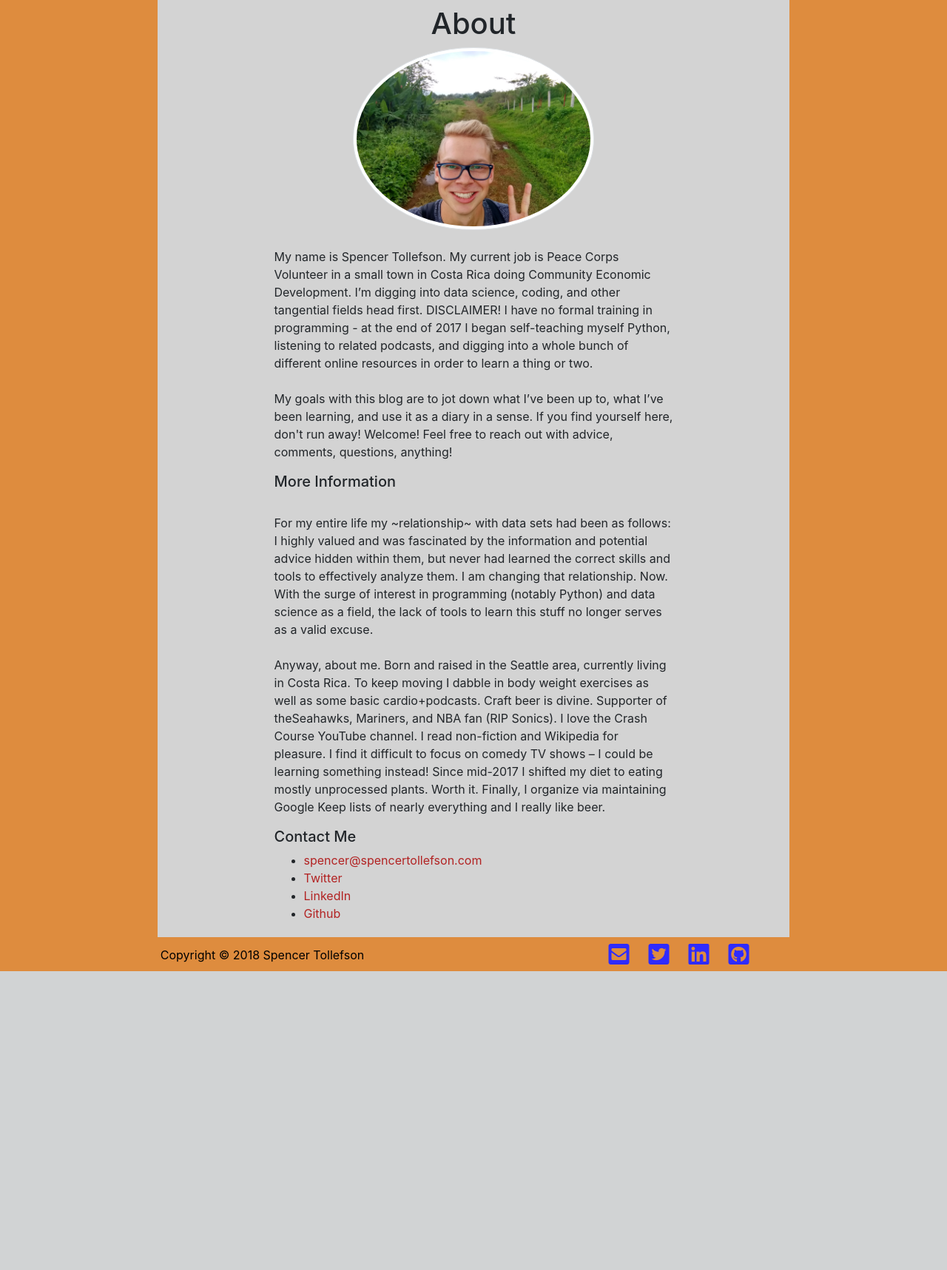
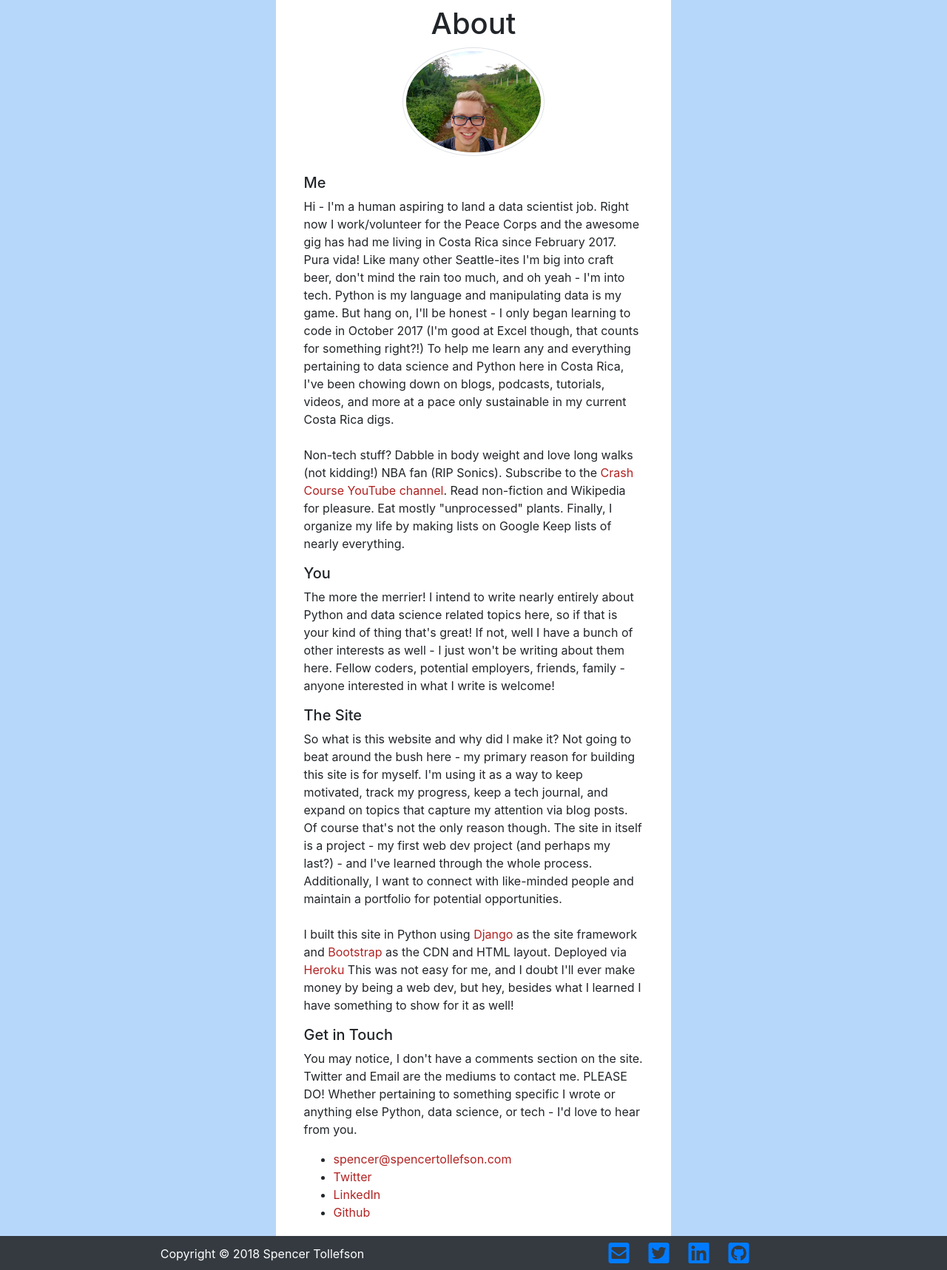
Before and after one commit to spencertollefson/spencertollefson.com-website, a Django app: page / in a window 1280 px wide. Shown: the part 56-1773 px from the top of the page at 74% size. Before the commit the page ends 1369 px from the top, so only its background shows below. Run offline with Django 3.2, Linux system fonts and the light colour scheme; parts of the project's set-up code (start-up, migrations or seed data) failed here and were passed over; some libraries are stand-ins or nearby versions.

Commit message:
Rewrite About section and change column widths more

```diff
--- a/blog/static/blog/css/blog.css
+++ b/blog/static/blog/css/blog.css
@@ -2,7 +2,7 @@ html {
     /*position: relative;*/
 }
 body {
-    background-color: #de8c3e;
+    background-color: #b7d7fa;
     display: flex;
     flex-direction: column;
     min-height: 100vh;
@@ -14,7 +14,7 @@ body {
 
 .icon-colors {
     font-size: 2em;
-    color: #2f2bff;
+    color: #007bff;
     text-align: center;
 }
 
@@ -74,9 +74,9 @@ a:hover {
     align-content: center;
 }
 .container {
-    background-color: lightgrey;
+    background-color: white;
 }
 
 .foot-nav {
-    background-color: #de8c3e;
+    background-color: #343a40;
 }
--- a/blog/templates/blog/about.html
+++ b/blog/templates/blog/about.html
@@ -33,48 +33,65 @@
 
 
 {% block content %}
-<p>My name is Spencer Tollefson. My current job is Peace Corps
-Volunteer in a small town in Costa Rica doing Community
-Economic Development. I’m digging into data science, coding,
-and other tangential fields head first. DISCLAIMER! I have no formal training in programming
-- at the end of 2017 I began self-teaching myself Python,
-listening to related podcasts, and digging into a whole bunch
-of different online resources in order to learn a thing or two.
-<br>
-<br>
-My goals with this blog are to jot down what I’ve been up to, what I’ve
-been learning, and use it as a diary in a sense. If you find yourself
-here, don't run away! Welcome! Feel free to reach out with advice, comments,
-questions, anything!
-</p>
-<h5>More Information</h5>
-<br>
-<p>For my entire life my ~relationship~ with data sets had been as
-    follows: I highly valued and was fascinated by the information
-    and potential advice hidden within them, but never had learned
-    the correct skills and tools to effectively analyze them. I am
-    changing that relationship. Now. With the surge of interest in
-    programming (notably Python) and data science as a field, the
-    lack of tools to learn this stuff no longer serves as a valid
-    excuse.
-    <br>
-    <br>
-    Anyway, about me. Born and raised in the Seattle area, currently
-    living in Costa Rica. To keep moving I dabble in body weight
-    exercises as well as some basic cardio+podcasts. Craft beer is
-    divine. Supporter of theSeahawks, Mariners, and NBA fan (RIP Sonics).
-    I love the Crash Course YouTube channel. I read non-fiction and
-    Wikipedia for pleasure. I find it difficult to focus on comedy
-    TV shows – I could be learning something instead! Since mid-2017
-    I shifted my diet to eating mostly unprocessed plants. Worth it.
-    Finally, I organize via maintaining Google Keep lists of nearly
-    everything and I really like beer.
-</p>
-    <h5>Contact Me</h5>
-<ul>
+    <h5>Me</h5>
+    <p>
+    Hi - I'm a human aspiring to land a data scientist job. Right now I work/volunteer
+    for the Peace Corps and the awesome gig has had me living in Costa Rica
+    since February 2017. Pura vida! Like many other Seattle-ites I'm big into
+    craft beer, don't mind the rain too much, and oh yeah - I'm into tech.
+    Python is my language and manipulating data is my game. But hang on, I'll be
+    honest - I only began learning to code in October 2017 (I'm good at Excel
+    though, that counts for something right?!) To help me learn any and
+    everything pertaining to data science and Python here in Costa Rica,
+    I've been chowing down on blogs, podcasts, tutorials, videos, and
+    more at a pace only sustainable in my current Costa Rica digs.
+    <br><br>
+    Non-tech stuff? Dabble in body weight and love long walks (not kidding!)
+    NBA fan (RIP Sonics). Subscribe to the
+    <a href="https://www.youtube.com/user/crashcourse">Crash Course YouTube channel</a>.
+    Read non-fiction and Wikipedia for pleasure. Eat mostly "unprocessed" plants.
+    Finally, I organize my life by making lists on Google Keep lists of nearly
+    everything.
+    </p>
+
+    <h5>You</h5>
+    <p>
+    The more the merrier! I intend to write nearly entirely about Python and data
+    science related topics here, so if that is your kind of thing that's great!
+    If not, well I have a bunch of other interests as well - I just won't be
+    writing about them here. Fellow coders, potential employers, friends,
+    family - anyone interested in what I write is welcome!
+    </p>
+
+    <h5>The Site</h5>
+    <p>
+    So what is this website and why did I make it? Not going to beat around the
+    bush here - my primary reason for building this site is for myself. I'm
+    using it as a way to keep motivated, track my progress, keep a tech journal,
+    and expand on topics that capture my attention via blog posts. Of course
+    that's not the only reason though. The site in itself is a project - my first
+    web dev project (and perhaps my last?) - and I've learned through the whole
+    process. Additionally, I want to connect with like-minded people and maintain
+    a portfolio for potential opportunities.
+    <br><br>
+    I built this site in Python using <a href="https://djangoproject.com">Django</a>
+    as the site framework and <a href="https://getbootstrap.com">Bootstrap</a> as the
+    CDN and HTML layout. Deployed via <a href="https://heroku.com">Heroku</a> This was
+    not easy for me, and I doubt I'll ever make money by being a web dev,
+    but hey, besides what I learned I have something to show for it as well!
+    </p>
+
+    <h5>Get in Touch</h5>
+    <p>
+    You may notice, I don't have a comments section on the site. Twitter and
+    Email are the mediums to contact me. PLEASE DO! Whether pertaining to something
+    specific I wrote or anything else Python, data science, or tech -
+    I'd love to hear from you.
+    </p>
+    <ul>
     <li><a href="mailto:spencer@spencertollefson.com" target="_blank">spencer@spencertollefson.com</a></li>
     <li><a href="https://twitter.com/TheSpencerT" target="_blank">Twitter</a></li>
     <li><a href="https://www.linkedin.com/in/stollefson1" target="_blank">LinkedIn</a></li>
     <li><a href="https://github.com/spencertollefson" target="_blank">Github</a></li>
-</ul>
+    </ul>
 {% endblock %}
--- a/blog/templates/blog/base.html
+++ b/blog/templates/blog/base.html
@@ -59,7 +59,7 @@
 
         {% block header-setup %}
 {#        <div class="container d-flex content" id="main">#}
-        <div class="container col-10 col-sm-9 col-md-8 content" id="main">
+        <div class="container col-10 col-sm-9 col-md-7 col-lg-5 content" id="main">
             <div class="row">
                 <div class="col text-center pt-2">
                     {% block Page-Header %}
@@ -70,7 +70,7 @@
                 {% block before-content %}
                 {% endblock before-content %}
             <div class="row">
-                <div class="col-9 col-md-8 pb-1 text-left mx-auto">
+                <div class="col-11 pb-1 text-left mx-auto">
                     {% block content %}
                     {% endblock content %}
                 </div>
@@ -80,7 +80,7 @@
 
         {% block footer %}
 
-        <nav class="navbar pt-0 pb-0 foot-nav">
+        <nav class="navbar navbar-dark bg-dark pt-0 pb-0 foot-nav">
             <footer class="container d-flex footer-con foot-nav" id="footer">
                 <div class="col d-flex mx-auto text-center justify-content-center copyright">
                     <a class="navbar-brand footer copyright-text" href="{% url 'about' %}"><small>Copyright © 2018 Spencer Tollefson</small></a>
--- a/blog/templates/blog/post_list.html
+++ b/blog/templates/blog/post_list.html
@@ -3,14 +3,14 @@
 {% block title %}Spencer Tollefson{% endblock %}
 
 {% block header-setup %}
-<div class="container content" id="main">
+<div class="container col-10 col-sm-9 col-md-7 col-lg-5 content" id="main">
     <div class="row">
         <div class="col d-flex justify-content-center py-2">
             <h1>Blog Posts</h1>
         </div>
     </div>
     <div class="row">
-        <div class="col-11 col-md-8 pb-1 d-flex justify-content-center mx-auto list-box">
+        <div class="col-11 pb-1 d-flex justify-content-center mx-auto list-box">
 {#            <div class="list-group">#}
 {#                {% for post in posts %}#}
 {#                    <a href="{% url 'post_detail' pk=post.pk %}" class="list-group-item list-group-item-action">#{{ post.pub_number }}: {{ post.title }} - {{ post.published_date|date:'F j' }}, {{ post.published_date|date:'Y' }}</a>#}
```
Also changed, not shown: blog/templates/blog/journal_list.html (+4 -4 lines).
